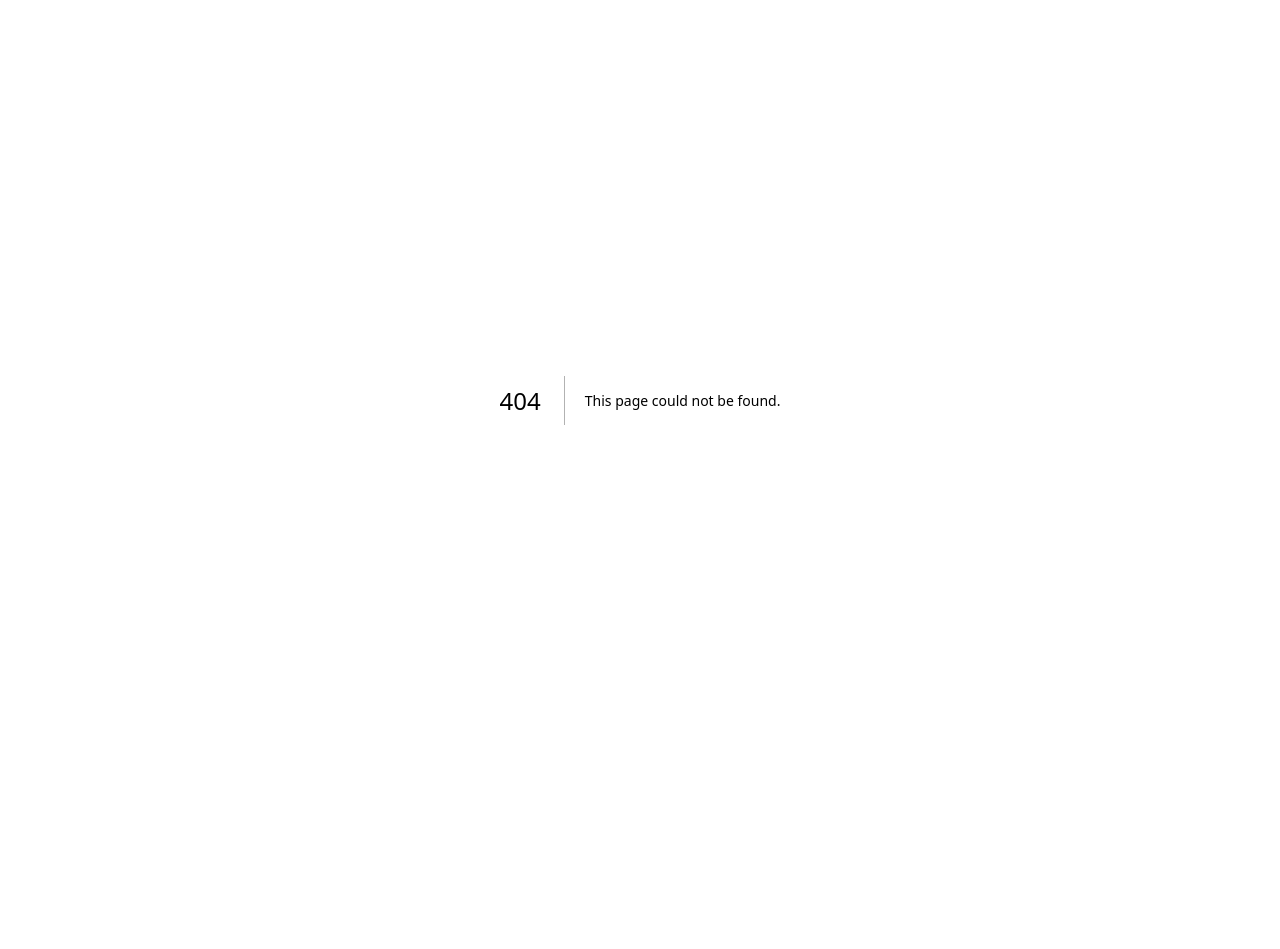
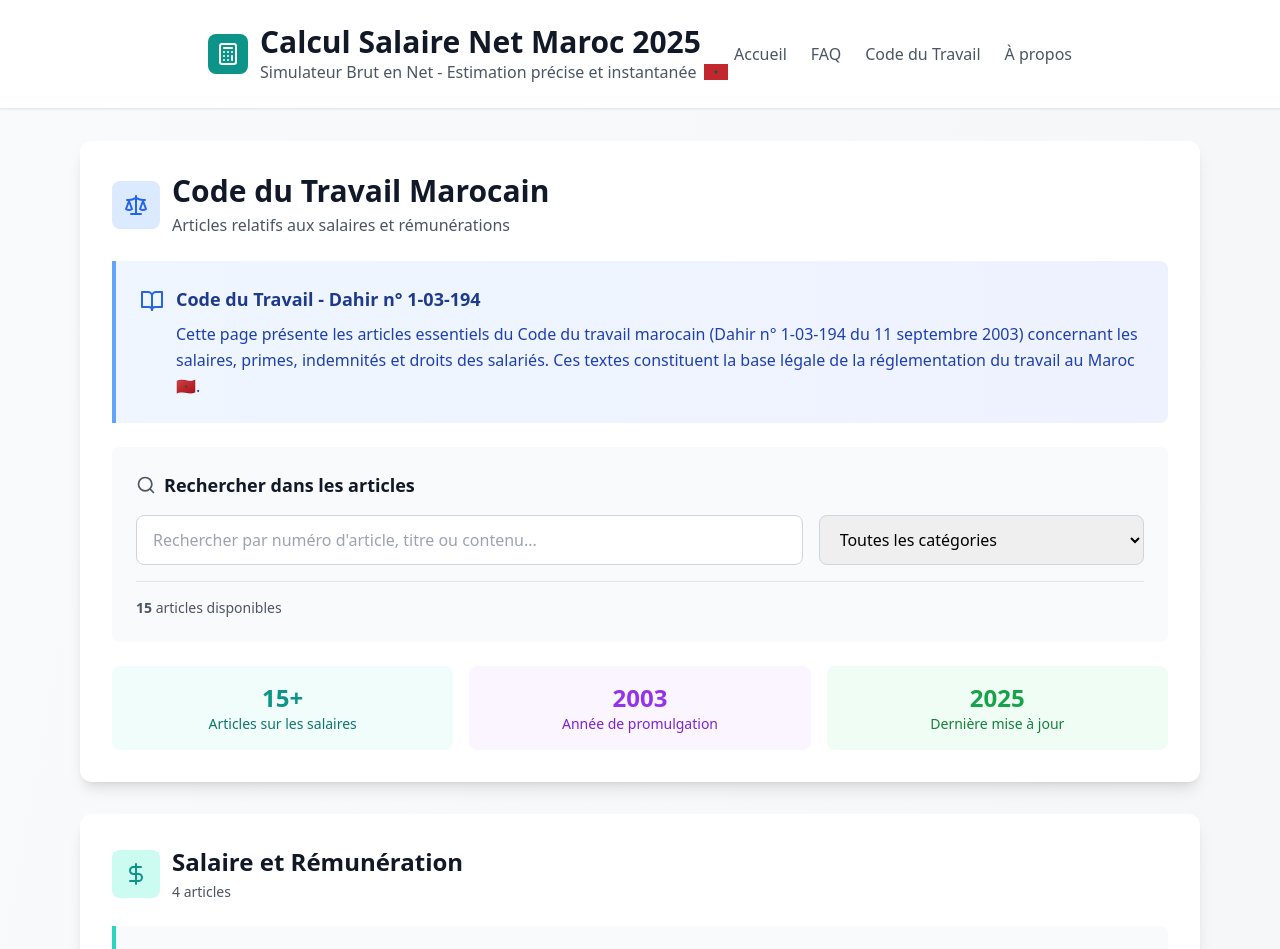
Before and after one commit to sbendhiba/salarynet, a Next.js app: page /code-du-travail in a window 1280 px wide. Before the commit this address had no page. Shown: the top 949 px of the page. Before the commit the page ends 800 px from the top, so only its background shows below. Built offline with nearby package versions, Linux system fonts and the light colour scheme.

Commit message:
Update Code du Travail page with search functionality

```diff
--- a/src/app/droit-travail/page.tsx
+++ b/src/app/code-du-travail/page.tsx
@@ -1,15 +1,30 @@
+'use client';
+
+import { useState, useMemo } from 'react';
 import Header from '../../components/Header';
 import Footer from '../../components/Footer';
-import { Scale, BookOpen, FileText, AlertCircle, Clock, DollarSign, Users, Shield } from 'lucide-react';
+import { Scale, BookOpen, FileText, AlertCircle, Clock, DollarSign, Users, Shield, Search, X } from 'lucide-react';
 
-export const metadata = {
-  title: 'Droit du Travail Marocain - Articles sur les Salaires | Code du Travail 2025',
-  description: 'Articles du Code du travail marocain relatifs aux salaires, rémunération, primes et indemnités. Références juridiques officielles 2025.',
-  keywords: 'code du travail maroc, droit travail maroc, salaire minimum, prime ancienneté, indemnité licenciement, congés payés',
-};
+interface Article {
+  number: string;
+  title: string;
+  content: string;
+  reference: string;
+  note?: string;
+}
 
-export default function DroitTravail() {
-  const lawArticles = [
+interface LawCategory {
+  category: string;
+  icon: any;
+  color: string;
+  articles: Article[];
+}
+
+export default function CodeDuTravail() {
+  const [searchTerm, setSearchTerm] = useState('');
+  const [selectedCategory, setSelectedCategory] = useState<string>('all');
+
+  const lawArticles: LawCategory[] = [
     {
       category: "Salaire et Rémunération",
       icon: DollarSign,
@@ -147,6 +162,39 @@ export default function DroitTravail() {
     }
   ];
 
+  // Get all categories for filter dropdown
+  const categories = ['all', ...lawArticles.map(cat => cat.category)];
+
+  // Filter articles based on search term and selected category
+  const filteredArticles = useMemo(() => {
+    let filtered = lawArticles;
+
+    // Filter by category
+    if (selectedCategory !== 'all') {
+      filtered = filtered.filter(cat => cat.category === selectedCategory);
+    }
+
+    // Filter by search term
+    if (searchTerm.trim()) {
+      const searchLower = searchTerm.toLowerCase();
+      filtered = filtered.map(category => ({
+        ...category,
+        articles: category.articles.filter(article =>
+          article.number.toLowerCase().includes(searchLower) ||
+          article.title.toLowerCase().includes(searchLower) ||
+          article.content.toLowerCase().includes(searchLower) ||
+          (article.note && article.note.toLowerCase().includes(searchLower))
+        )
+      })).filter(category => category.articles.length > 0);
+    }
+
+    return filtered;
+  }, [searchTerm, selectedCategory]);
+
+  // Count total articles found
+  const totalArticlesFound = filteredArticles.reduce((total, cat) => total + cat.articles.length, 0);
+  const totalArticles = lawArticles.reduce((total, cat) => total + cat.articles.length, 0);
+
   const getIconColor = (color: string) => {
     const colors = {
       teal: "text-teal-600 bg-teal-100",
@@ -171,6 +219,11 @@ export default function DroitTravail() {
     return colors[color as keyof typeof colors] || "border-gray-400";
   };
 
+  const clearSearch = () => {
+    setSearchTerm('');
+    setSelectedCategory('all');
+  };
+
   return (
     <div className="min-h-screen bg-gradient-to-br from-gray-50 to-gray-100">
       <Header />
@@ -183,12 +236,12 @@ export default function DroitTravail() {
               <Scale className="w-6 h-6 text-blue-600" />
             </div>
             <div>
-              <h1 className="text-3xl font-bold text-gray-900">Droit du Travail Marocain</h1>
-              <p className="text-gray-600 mt-1">Articles du Code du travail relatifs aux salaires et rémunérations</p>
+              <h1 className="text-3xl font-bold text-gray-900">Code du Travail Marocain</h1>
+              <p className="text-gray-600 mt-1">Articles relatifs aux salaires et rémunérations</p>
             </div>
           </div>
 
-          <div className="bg-gradient-to-r from-blue-50 to-indigo-50 border-l-4 border-blue-400 p-6 rounded-r-lg">
+          <div className="bg-gradient-to-r from-blue-50 to-indigo-50 border-l-4 border-blue-400 p-6 rounded-r-lg mb-6">
             <div className="flex items-start gap-3">
               <BookOpen className="w-6 h-6 text-blue-600 mt-1 flex-shrink-0" />
               <div>
@@ -202,9 +255,78 @@ export default function DroitTravail() {
             </div>
           </div>
 
+          {/* Search and Filter Section */}
+          <div className="bg-gray-50 p-6 rounded-lg">
+            <div className="flex items-center gap-2 mb-4">
+              <Search className="w-5 h-5 text-gray-600" />
+              <h3 className="text-lg font-semibold text-gray-900">Rechercher dans les articles</h3>
+            </div>
+
+            <div className="grid grid-cols-1 md:grid-cols-3 gap-4">
+              {/* Search Input */}
+              <div className="md:col-span-2 relative">
+                <input
+                  type="text"
+                  placeholder="Rechercher par numéro d'article, titre ou contenu..."
+                  value={searchTerm}
+                  onChange={(e) => setSearchTerm(e.target.value)}
+                  className="w-full px-4 py-3 pr-10 border border-gray-300 rounded-lg focus:ring-2 focus:ring-blue-500 focus:border-blue-500 transition-all duration-200"
+                />
+                {searchTerm && (
+                  <button
+                    onClick={() => setSearchTerm('')}
+                    className="absolute right-3 top-1/2 transform -translate-y-1/2 text-gray-400 hover:text-gray-600"
+                  >
+                    <X className="w-5 h-5" />
+                  </button>
+                )}
+              </div>
+
+              {/* Category Filter */}
+              <div>
+                <select
+                  value={selectedCategory}
+                  onChange={(e) => setSelectedCategory(e.target.value)}
+                  className="w-full px-4 py-3 border border-gray-300 rounded-lg focus:ring-2 focus:ring-blue-500 focus:border-blue-500 transition-all duration-200"
+                >
+                  <option value="all">Toutes les catégories</option>
+                  {lawArticles.map((category) => (
+                    <option key={category.category} value={category.category}>
+                      {category.category}
+                    </option>
+                  ))}
+                </select>
+              </div>
+            </div>
+
+            {/* Search Results Summary */}
+            <div className="flex items-center justify-between mt-4 pt-4 border-t border-gray-200">
+              <div className="text-sm text-gray-600">
+                {searchTerm || selectedCategory !== 'all' ? (
+                  <span>
+                    <strong>{totalArticlesFound}</strong> article{totalArticlesFound !== 1 ? 's' : ''} trouvé{totalArticlesFound !== 1 ? 's' : ''}
+                    sur <strong>{totalArticles}</strong> au total
+                  </span>
+                ) : (
+                  <span><strong>{totalArticles}</strong> articles disponibles</span>
+                )}
+              </div>
+
+              {(searchTerm || selectedCategory !== 'all') && (
+                <button
+                  onClick={clearSearch}
+                  className="flex items-center gap-2 px-3 py-1 text-sm text-blue-600 hover:text-blue-700 hover:bg-blue-50 rounded-lg transition-colors duration-200"
+                >
+                  <X className="w-4 h-4" />
+                  Effacer les filtres
+                </button>
+              )}
+            </div>
+          </div>
+
           <div className="grid grid-cols-1 md:grid-cols-3 gap-4 mt-6">
             <div className="bg-teal-50 p-4 rounded-lg text-center">
-              <div className="text-2xl font-bold text-teal-600">65+</div>
+              <div className="text-2xl font-bold text-teal-600">{totalArticles}+</div>
               <div className="text-sm text-teal-700">Articles sur les salaires</div>
             </div>
             <div className="bg-purple-50 p-4 rounded-lg text-center">
@@ -218,9 +340,29 @@ export default function DroitTravail() {
           </div>
         </div>
 
+        {/* No Results Message */}
+        {filteredArticles.length === 0 && (searchTerm || selectedCategory !== 'all') && (
+          <div className="bg-white rounded-xl shadow-lg p-8 text-center">
+            <div className="bg-gray-100 p-4 rounded-full w-16 h-16 mx-auto mb-4 flex items-center justify-center">
+              <Search className="w-8 h-8 text-gray-400" />
+            </div>
+            <h3 className="text-xl font-semibold text-gray-900 mb-2">Aucun article trouvé</h3>
+            <p className="text-gray-600 mb-4">
+              Aucun article ne correspond à vos critères de recherche.
+            </p>
+            <button
+              onClick={clearSearch}
+              className="inline-flex items-center gap-2 px-4 py-2 bg-blue-600 text-white rounded-lg hover:bg-blue-700 transition-colors duration-200"
+            >
+              <X className="w-4 h-4" />
+              Effacer les filtres
+            </button>
+          </div>
+        )}
+
         {/* Law Articles Sections */}
         <div className="space-y-8">
-          {lawArticles.map((category, categoryIndex) => {
+          {filteredArticles.map((category, categoryIndex) => {
             const IconComponent = category.icon;
             return (
               <section key={categoryIndex} className="bg-white rounded-xl shadow-lg p-6 md:p-8">
@@ -228,7 +370,12 @@ export default function DroitTravail() {
                   <div className={`p-3 rounded-lg ${getIconColor(category.color)}`}>
                     <IconComponent className="w-6 h-6" />
                   </div>
-                  <h2 className="text-2xl font-bold text-gray-900">{category.category}</h2>
+                  <div className="flex-1">
+                    <h2 className="text-2xl font-bold text-gray-900">{category.category}</h2>
+                    <p className="text-sm text-gray-600 mt-1">
+                      {category.articles.length} article{category.articles.length !== 1 ? 's' : ''}
+                    </p>
+                  </div>
                 </div>
 
                 <div className="space-y-6">
--- a/src/components/Footer.tsx
+++ b/src/components/Footer.tsx
@@ -28,11 +28,11 @@ export default function Footer() {
             FAQ
           </Link>
           <Link
-            href="/droit-travail"
+            href="/code-du-travail"
             className="text-gray-300 hover:text-white transition-colors duration-200 flex items-center gap-2"
           >
             <Scale className="w-4 h-4" />
-            Droit du Travail
+            Code du Travail
           </Link>
           <Link
             href="/a-propos"
--- a/src/components/Header.tsx
+++ b/src/components/Header.tsx
@@ -10,7 +10,7 @@ export default function Header() {
   const navigation = [
     { name: 'Accueil', href: '/' },
     { name: 'FAQ', href: '/faq' },
-    { name: 'Droit du Travail', href: '/droit-travail' },
+    { name: 'Code du Travail', href: '/code-du-travail' },
     { name: 'À propos', href: '/a-propos' },
   ];
 
```
